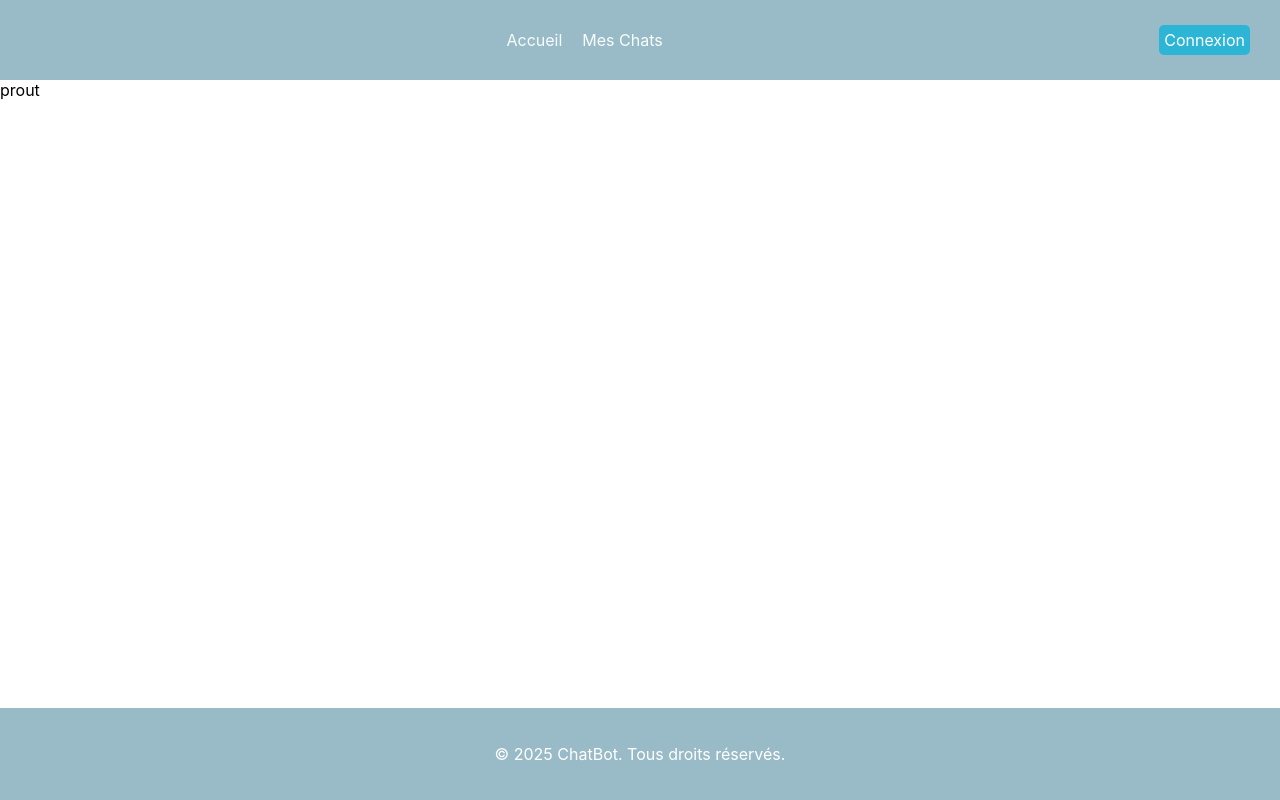
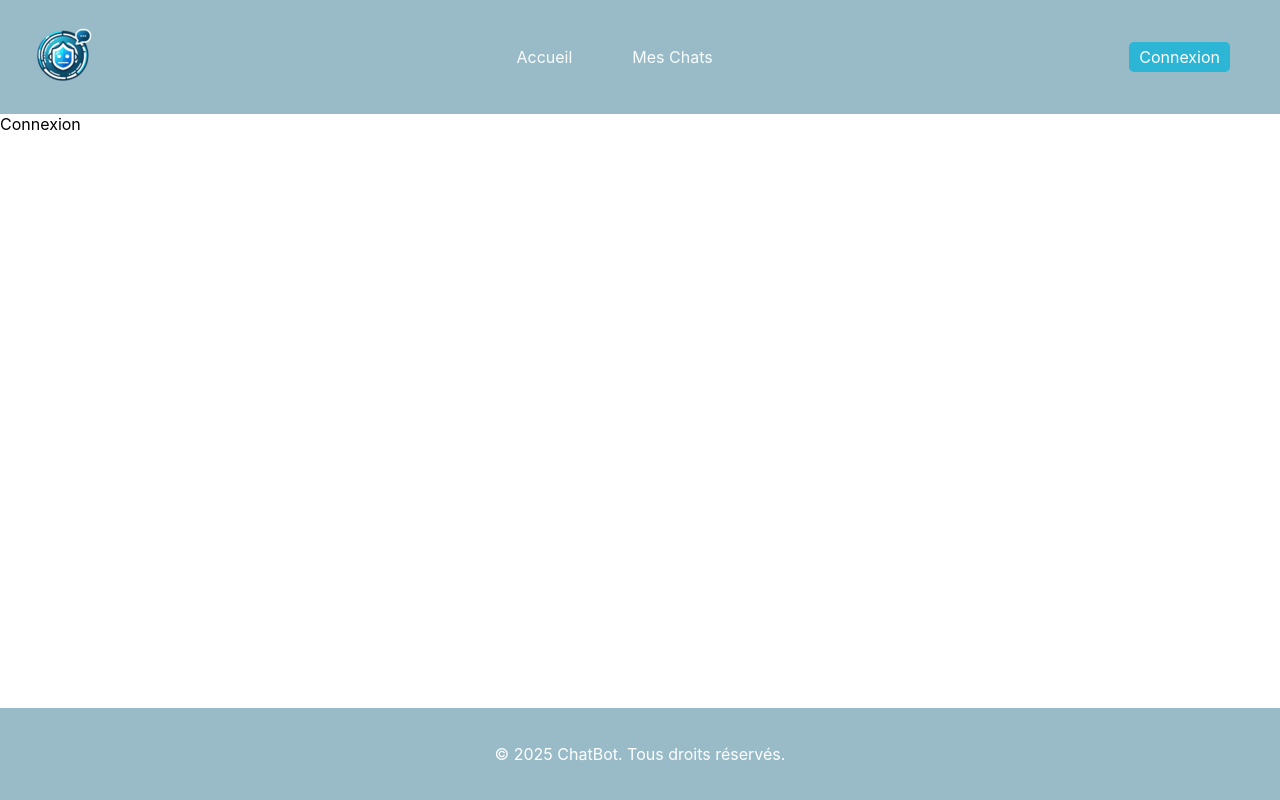
Before and after one commit to romainbrossault/Chatbot, a React (Create React App) app in the folder Frontend/frontend/: page /Connexion in a window 1280 px wide. Built offline with nearby package versions, Linux system fonts and the light colour scheme.

Commit message:
logo navbar

```diff
--- a/Frontend/frontend/src/CSS/navbar.css
+++ b/Frontend/frontend/src/CSS/navbar.css
@@ -1,6 +1,6 @@
 nav {
     background-color: #99bbc8;
-    padding: 20px 20px;
+    padding: 10px 20px;
 }
 
 nav ul {
@@ -22,7 +22,7 @@ nav ul {
 .navbar a {
     text-decoration: none;
     color: #f8fdfd;
-    margin : 10px;
+    margin : 30px;
     transition-duration: 0.2s;
 }
 
@@ -33,6 +33,7 @@ nav ul {
 
 .login-button {
     margin-left: auto;
+    margin-right: 20px;
 
 }
 
@@ -40,7 +41,7 @@ nav ul {
     text-decoration: none;
     color: white;
     background-color: #2db5d5;
-    padding: 5px 5px;
+    padding: 5px 10px;
     border-radius: 5px;
     margin : 10px;
     transition-duration: 0.2s;
--- a/Frontend/frontend/src/Components/navbar.js
+++ b/Frontend/frontend/src/Components/navbar.js
@@ -6,6 +6,11 @@ const Navbar = () => {
     return (
         <nav>
             <ul>
+                <div className='logo'>
+                    <Link to="/" >
+                    <img src='logo90.png' alt='ChatBot' />
+                    </Link>
+                </div>
                 <div className='navbar'>
                     <Link to="/" className='nav-button'>Accueil</Link>
                     <Link to="/Chats" className='nav-button'>Mes Chats</Link>
--- a/Frontend/frontend/src/Pages/Connexion.js
+++ b/Frontend/frontend/src/Pages/Connexion.js
@@ -1,7 +1,7 @@
 import React from "react";
 
 export const Connexion = () => {
-    return <div>prout</div>;
+    return <div>Connexion</div>;
 };
 
 export default Connexion;
```
Also changed, not shown: Frontend/frontend/public/logo90.png (added).
